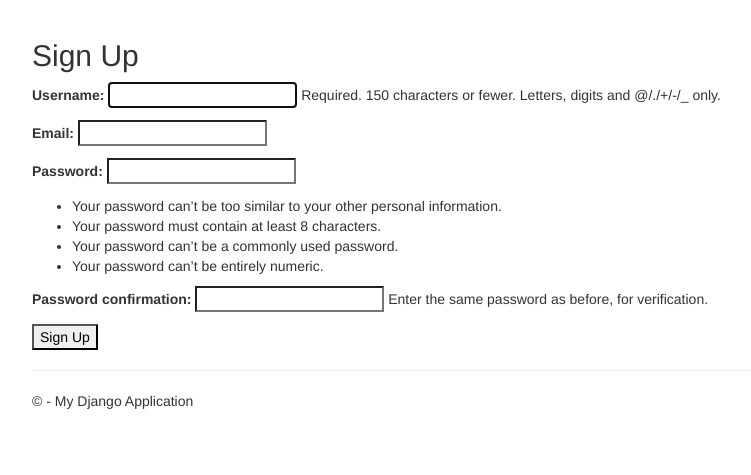
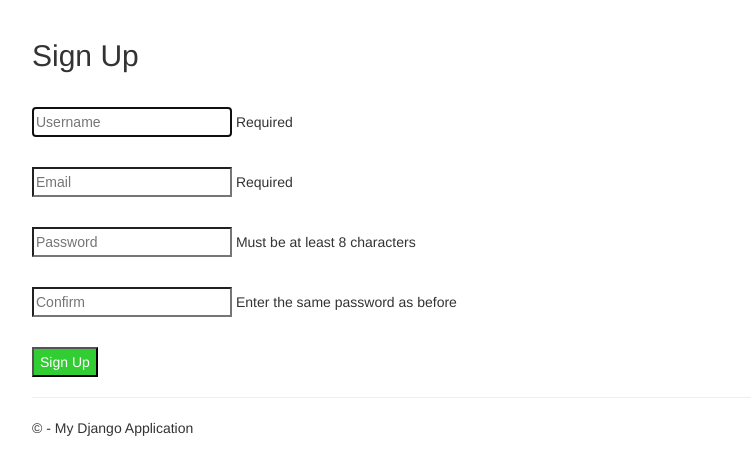
Before and after one commit to joshuacbb24/UWLES, a Django app: page /signup/ in a window 1280 px wide. Shown: the part 51-526 px from the top of the page, without its empty margins (38-789 px from the left). Run offline with Django 3.2, Linux system fonts and the light colour scheme; some libraries are stand-ins or nearby versions.

Commit message:
Kutter - New Sign Up form

```diff
--- a/app/forms.py
+++ b/app/forms.py
@@ -21,9 +21,14 @@ class BootstrapAuthenticationForm(AuthenticationForm):
 
 
 class User_Creation_Form(UserCreationForm):
+    username = forms.CharField(widget=forms.TextInput(attrs={'placeholder': 'Username'}),required = True)
+    email = forms.CharField(widget=forms.TextInput(attrs={'placeholder': 'Email'}),required = True)
+    password1 = forms.CharField(widget=forms.PasswordInput(attrs={'placeholder': 'Password'}),required = True)
+    password2 = forms.CharField(widget=forms.PasswordInput(attrs={'placeholder': 'Confirm'}),required = True)
     class Meta:
         model = CustomUser
         fields = ("username", "email", "password1", "password2")
+
 
 class User_Bg(ModelForm):
     firstname = forms.CharField(label='First Name',)
--- /dev/null
+++ b/app/static/app/content/signup.css
@@ -0,0 +1,33 @@
+.signup_layout {
+    margin: auto;
+ }
+
+#id_username {
+    width: 200px;
+    height: 30px;
+    margin-top: 25px;
+    font-family: Arial;
+}
+#id_email {
+    width: 200px;
+    height: 30px;
+    font-family: Arial;
+}
+
+#id_password1 {
+    width: 200px;
+    height: 30px;
+    font-family: Arial;
+}
+
+#id_password2 {
+    width: 200px;
+    height: 30px;
+    font-family: Arial;
+}
+
+button[type=submit]{
+    background-color: limegreen;
+    color: white;
+    height: 30px;
+}
--- a/app/templates/app/signup.html
+++ b/app/templates/app/signup.html
@@ -1,9 +1,20 @@
 {% extends 'app/index.html' %}
+{% load static %}
 {% block content %}
+<head>
+    <link rel="stylesheet" type="text/css" href="{% static 'app/content/signup.css' %}"/>
+</head>
 <h2>Sign Up</h2>
-<form method="post">
+<form method="post" class="signup_layout">
     {% csrf_token %}
-    {{ form.as_p }}
+    <p>{{ form.username }} Required</p>
+    <br />
+    <p>{{ form.email }} Required</p>
+    <br />
+    <p>{{ form.password1 }} Must be at least 8 characters</p>
+    <br />
+    <p>{{ form.password2 }} Enter the same password as before</p>
+    <br />
     <button type="submit">Sign Up</button>
 </form>
 {% endblock %}
--- a/app/views.py
+++ b/app/views.py
@@ -2,6 +2,7 @@
 Definition of views.
 """
 from django.contrib.auth import login, authenticate
+from django.contrib.auth.models import Group
 from django.contrib.auth.decorators import login_required
 from datetime import datetime
 from django.shortcuts import render, redirect
@@ -60,7 +61,9 @@ def signup(request):
             username = form.cleaned_data.get('username')
             user_password = form.cleaned_data.get('password1')
             user_email = form.cleaned_data.get('email')
+            group = Group.objects.get(name='client')
             user = authenticate(username=username, password=user_password)
+            user.groups.add(group);
             login(request, user)
             return redirect('home')
     else:
```
Also changed, not shown: db.sqlite3, 1 other file.
